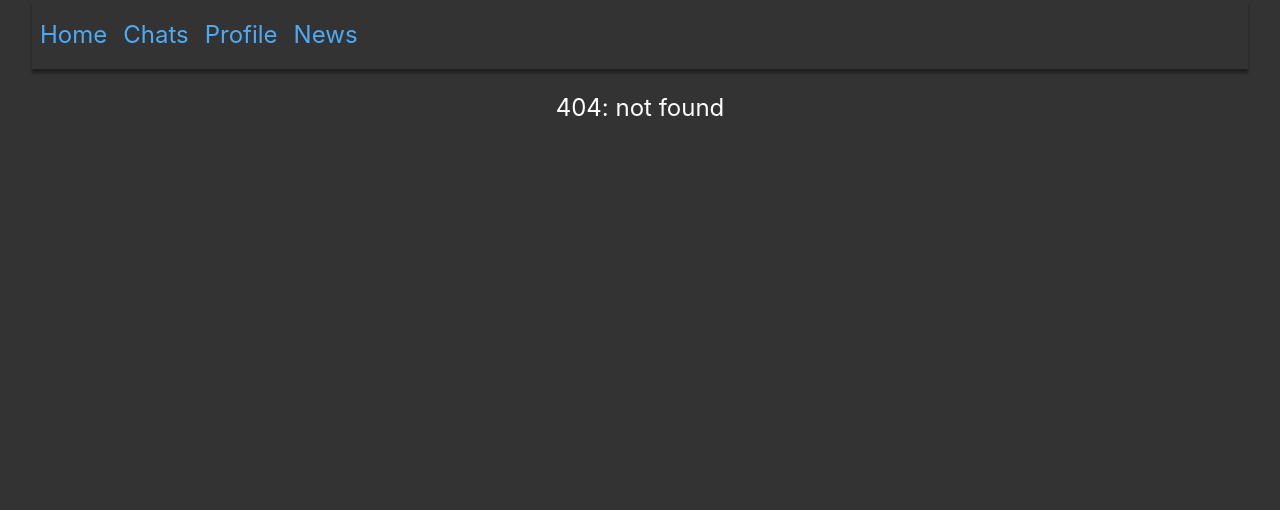
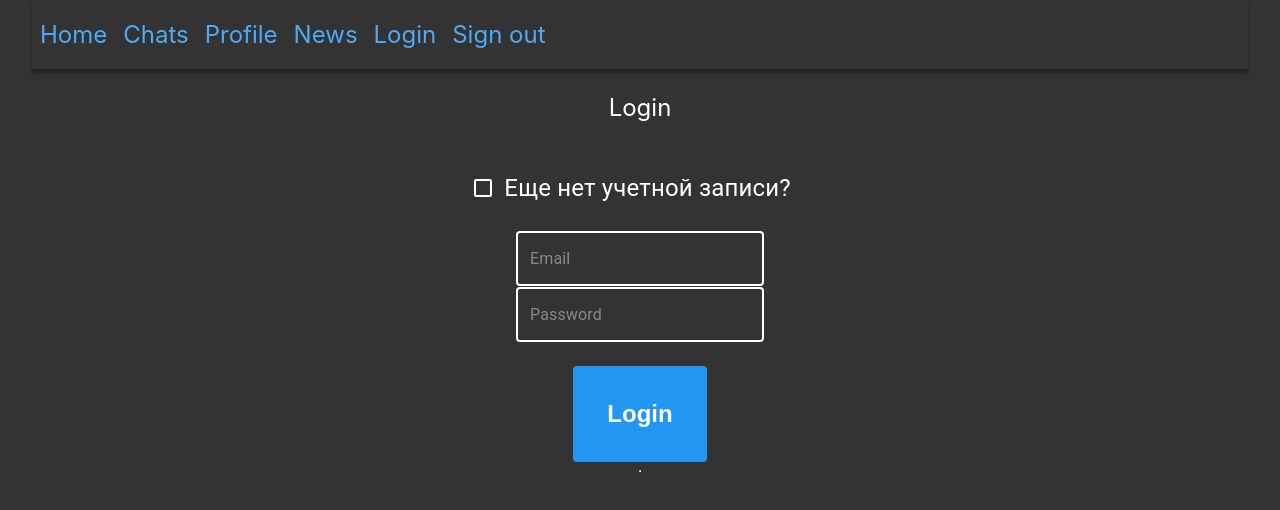
Before and after one commit to marylorian/react_0607, a React (Create React App) app: page /login in a window 1280 px wide. Before the commit this address had no page. Shown: the top 510 px of the page. Built offline with nearby package versions, Linux system fonts and the light colour scheme; no server answers.

Commit message:
Урок 9: Firebase, разбор дз 8 урока

```diff
--- a/package.json
+++ b/package.json
@@ -8,6 +8,7 @@
     "@testing-library/react": "^11.1.0",
     "@testing-library/user-event": "^12.1.10",
     "axios": "^0.21.1",
+    "firebase": "^8.9.0",
     "prop-types": "^15.7.2",
     "react": "^17.0.2",
     "react-dom": "^17.0.2",
--- a/src/actions/messages.js
+++ b/src/actions/messages.js
@@ -1,4 +1,5 @@
 import { AUTHORS } from '../components/App/constants'
+import firebase from 'firebase'
 
 export const ADD_MESSAGE = 'MESSAGES:ADD_MESSAGE'
 
@@ -11,19 +12,45 @@ export const addMessage = (chatId, message) => ({
 })
 
 export const sendMessageToBot = (chatId, message) => {
-    return (dispatch, getState) => {
-        dispatch(addMessage(chatId, message))
+    return () => {
+        firebase.database().ref('messages').child(chatId).push(message)
 
         let timer = setTimeout(() => {
-            dispatch(
-                addMessage(chatId, {
+            firebase
+                .database()
+                .ref('messages')
+                .child(chatId)
+                .push({
                     id: `message${Date.now()}`,
                     author: AUTHORS.BOT,
                     text: 'Привет, я - бот!',
                 })
-            )
 
             clearTimeout(timer)
         }, 1500)
     }
 }
+
+export const subscribeOnMessagesChangings = (chatId) => {
+    return (dispatch, getState) => {
+        firebase
+            .database()
+            .ref('messages')
+            .child(chatId)
+            .on('child_added', (snapshot) => {
+                console.log('child_added', snapshot.val())
+
+                dispatch(addMessage(chatId, snapshot.val()))
+            })
+
+        firebase
+            .database()
+            .ref('messages')
+            .child(chatId)
+            .on('child_changed', (snapshot) => {
+                console.log('child_changed', snapshot.val())
+
+                dispatch(addMessage(chatId, snapshot.val()))
+            })
+    }
+}
--- a/src/actions/profile.js
+++ b/src/actions/profile.js
@@ -1,10 +1,18 @@
 export const CHANGE_NAME = 'PROFILE::CHANGE_NAME'
 export const CHANGE_IS_ONLINE = 'PROFILE::CHANGE_IS_ONLINE'
+export const CHANGE_IS_AUTHED = 'PROFILE::CHANGE_IS_AUTHED'
 
 export const changeName = (name) => ({
     type: CHANGE_NAME,
     payload: {
         name,
+    },
+})
+
+export const changeIsAuthed = (isAuthed) => ({
+    type: CHANGE_IS_AUTHED,
+    payload: {
+        isAuthed,
     },
 })
 
--- a/src/components/App/App.js
+++ b/src/components/App/App.js
@@ -2,8 +2,27 @@ import React from 'react'
 import './App.css'
 import Router from '../Router/Router'
 import { Link } from 'react-router-dom'
+import firebase from 'firebase'
+import { useDispatch } from 'react-redux'
+import { changeIsAuthed } from '../../actions/profile'
 
 function App() {
+    const dispatch = useDispatch()
+
+    React.useEffect(() => {
+        firebase.auth().onAuthStateChanged((user) => {
+            console.log('onAuthStateChanged', { user })
+
+            dispatch(changeIsAuthed(Boolean(user)))
+        })
+    }, [])
+
+    const handleSignOut = (e) => {
+        e.preventDefault()
+
+        firebase.auth().signOut()
+    }
+
     return (
         <div className="app">
             <div className="header">
@@ -11,6 +30,10 @@ function App() {
                 <Link to="/chats">Chats</Link>
                 <Link to="/profile">Profile</Link>
                 <Link to="/news">News</Link>
+                <Link to="/login">Login</Link>
+                <a href="/" onClick={handleSignOut}>
+                    Sign out
+                </a>
             </div>
 
             <Router />
--- a/src/components/Chat/Chat.js
+++ b/src/components/Chat/Chat.js
@@ -4,7 +4,10 @@ import Message from '../Message/Message'
 import Input from '../Input/Input'
 import { AUTHORS } from '../App/constants'
 import { useDispatch, useSelector } from 'react-redux'
-import { sendMessageToBot } from '../../actions/messages'
+import {
+    sendMessageToBot,
+    subscribeOnMessagesChangings,
+} from '../../actions/messages'
 import { useIsChatExists } from '../../hooks/useIsChatExists'
 
 const Chat = (props) => {
@@ -12,6 +15,10 @@ const Chat = (props) => {
 
     const messageList = useSelector((state) => state.messages[chatId] || [])
     const dispatch = useDispatch()
+
+    React.useEffect(() => {
+        dispatch(subscribeOnMessagesChangings(chatId))
+    }, [])
 
     const handleMessageSubmit = (newMessageText) => {
         dispatch(
--- /dev/null
+++ b/src/components/Login/index.js
@@ -0,0 +1,100 @@
+import React from 'react'
+import firebase from 'firebase'
+import TextField from '@material-ui/core/TextField'
+import Checkbox from '@material-ui/core/Checkbox'
+import FormControlLabel from '@material-ui/core/FormControlLabel'
+
+export default function Login(props) {
+    const [email, setEmail] = React.useState('')
+    const [password, setPassword] = React.useState('')
+    const [error, setError] = React.useState('')
+    const [isSigningUp, setIsSigningUp] = React.useState(false)
+
+    const handleChangeEmail = (e) => setEmail(e.target.value)
+    const handleChangePassword = (e) => setPassword(e.target.value)
+    const handleIsSigningUpChange = (e) => setIsSigningUp(e.target.checked)
+
+    const handleLogin = async () => {
+        try {
+            await firebase.auth().signInWithEmailAndPassword(email, password)
+        } catch (error) {
+            setError(error.message)
+        }
+    }
+
+    const handleSignUp = async () => {
+        try {
+            await firebase
+                .auth()
+                .createUserWithEmailAndPassword(email, password)
+        } catch (error) {
+            setError(error.message)
+        }
+    }
+
+    const handleSubmit = () => {
+        console.log('Пытемся залогиниться', { email, password })
+
+        // firebase.auth().onAuthStateChanged((user) => {
+        //     console.log('onAuthStateChange', { user })
+        // })
+
+        if (!email || !password) {
+            setError('Заполните поля')
+            return
+        }
+
+        if (isSigningUp) {
+            handleSignUp()
+            return
+        }
+
+        handleLogin()
+    }
+
+    return (
+        <div
+            style={{
+                display: 'flex',
+                flexDirection: 'column',
+                alignItems: 'center',
+            }}
+        >
+            <p>{isSigningUp ? 'Sign up' : 'Login'}</p>
+            <FormControlLabel
+                control={
+                    <Checkbox
+                        checked={isSigningUp}
+                        onChange={handleIsSigningUpChange}
+                        name="checkedB"
+                        color="primary"
+                    />
+                }
+                label={<p>Еще нет учетной записи?</p>}
+            />
+            <TextField
+                className="child__text-field"
+                variant="outlined"
+                placeholder="Email"
+                value={email}
+                type="email"
+                onChange={handleChangeEmail}
+            />
+            <TextField
+                className="child__text-field"
+                variant="outlined"
+                placeholder="Password"
+                value={password}
+                type="text"
+                onChange={handleChangePassword}
+            />
+
+            <button onClick={handleSubmit}>
+                {isSigningUp ? 'Sign up' : 'Login'}
+            </button>
+
+            <hr />
+            <p>{error}</p>
+        </div>
+    )
+}
--- a/src/components/News/index.js
+++ b/src/components/News/index.js
@@ -1,92 +1,20 @@
 import React from 'react'
-import { API_URL } from '../App/constants'
 import { Button } from '@material-ui/core'
-import transport from '../../services/transport'
 import { useDispatch, useSelector } from 'react-redux'
 import { NEWS_REQUEST_STATUS } from '../../reducers/newss'
 import { fetchNews, fetchNewsByAxios, setNewsList } from '../../actions/news'
 
 export default function News(props) {
-    // const [news, setNews] = React.useState([])
-    // const [isLoading, setIsLoading] = React.useState(false)
-    // const [isError, setIsError] = React.useState(false)
-
-    // const loadData = () => {
-    //     setIsLoading(true)
-    //     setIsError(false)
-    //
-    //     fetch(API_URL)
-    //         .then((response) => {
-    //             console.log('success', { response })
-    //
-    //             if (!response.ok || response.status !== 200) {
-    //                 throw Error('Something went wrong')
-    //             }
-    //
-    //             return response.json()
-    //         })
-    //         .then((responseJson) => {
-    //             console.log('second then in promise', { responseJson })
-    //
-    //             setNews(responseJson)
-    //             setIsLoading(false)
-    //         })
-    //         .catch((error) => {
-    //             console.error('error', error)
-    //
-    //             setIsLoading(false)
-    //             setIsError(true)
-    //         })
-    // }
-
-    // const loadData = async () => {
-    //     try {
-    //         const response = await fetch(API_URL)
-    //
-    //         if (!response.ok || response.status !== 200) {
-    //             throw Error('Something went wrong')
-    //         }
-    //
-    //         const responseJson = await response.json()
-    //
-    //         console.log({ response, responseJson })
-    //     } catch (error) {
-    //         console.error('error', error)
-    //     }
-    // }
-
-    // const loadDataByAxios = () => {
-    //     transport
-    //         .get(API_URL)
-    //         .then(({ data }) => console.log('success', { data }))
-    //         .catch((error) => console.error('error', error))
-    // }
-
-    // const loadDataByAxios = async () => {
-    //     setIsLoading(true)
-    //     setIsError(false)
-    //
-    //     try {
-    //         const { data } = await transport.get(API_URL)
-    //
-    //         console.log('success', { data })
-    //
-    //         setNews(data)
-    //         setIsLoading(false)
-    //     } catch (error) {
-    //         console.error('error', error)
-    //
-    //         setIsLoading(false)
-    //         setIsError(true)
-    //     }
-    // }
-
     const { status, list } = useSelector((state) => state.news)
     const dispatch = useDispatch()
 
     const loadData = () => dispatch(fetchNews())
     const loadDataByAxios = () => dispatch(fetchNewsByAxios())
     const clearData = () => dispatch(setNewsList([]))
+
+    React.useEffect(() => {
+        loadDataByAxios()
+    }, [])
 
     if (status === NEWS_REQUEST_STATUS.LOADING) {
         return <p>Loading...</p>
@@ -96,7 +24,6 @@ export default function News(props) {
         <div>
             <p>News page</p>
             <Button onClick={loadData}>Load Data</Button>
-            <Button onClick={loadDataByAxios}>Load Data By Axios</Button>
             <Button onClick={clearData}>Очистить данные</Button>
 
             {status !== NEWS_REQUEST_STATUS.ERROR ? (
@@ -108,7 +35,10 @@ export default function News(props) {
                     ))}
                 </ol>
             ) : (
-                <p style={{ color: 'red' }}>ERROR!!!</p>
+                <div className="bordered">
+                    <p style={{ color: 'red' }}>Something went wrong</p>
+                    <button onClick={loadData}>Try again</button>
+                </div>
             )}
         </div>
     )
--- a/src/components/Router/Router.js
+++ b/src/components/Router/Router.js
@@ -1,5 +1,5 @@
 import React from 'react'
-import { Switch, Route } from 'react-router'
+import { Switch, Route, Redirect } from 'react-router'
 import '../App/App.css'
 import Chat from '../Chat/Chat'
 import Home from '../Home'
@@ -7,6 +7,14 @@ import Chats from '../Chats/Chats'
 import Profile from '../Profile/Profile'
 import HomeContainer from '../Home/HomeContainer'
 import News from '../News'
+import Login from '../Login'
+import { useSelector } from 'react-redux'
+
+const PrivateRoute = (props) => {
+    const isAuthed = useSelector((state) => state.profile.isAuthed)
+
+    return isAuthed ? <Route {...props} /> : <Redirect to="/login" />
+}
 
 export default function Router() {
     return (
@@ -29,13 +37,15 @@ export default function Router() {
                 )}
             />
 
-            <Route exact path="/chats" component={Chats} />
+            <PrivateRoute exact path="/chats" component={Chats} />
 
-            <Route path="/chats/:chatId" component={Chat} />
+            <PrivateRoute path="/chats/:chatId" component={Chat} />
 
-            <Route path="/profile">
+            <PrivateRoute path="/profile">
                 <Profile />
-            </Route>
+            </PrivateRoute>
+
+            <Route path="/login" component={Login} />
 
             <Route path="/news" component={News} />
 
--- a/src/index.js
+++ b/src/index.js
@@ -6,6 +6,7 @@ import { Provider } from 'react-redux'
 import { persistor, store } from './store'
 import App from './components/App/App'
 import { PersistGate } from 'redux-persist/integration/react'
+import './services/firebase'
 
 ReactDOM.render(
     <React.StrictMode>
--- a/src/reducers/profile.js
+++ b/src/reducers/profile.js
@@ -1,9 +1,14 @@
-import { CHANGE_IS_ONLINE, CHANGE_NAME } from '../actions/profile'
+import {
+    CHANGE_IS_AUTHED,
+    CHANGE_IS_ONLINE,
+    CHANGE_NAME,
+} from '../actions/profile'
 
 const initialState = {
     name: 'John',
     age: 27,
     isOnline: true,
+    isAuthed: false,
 }
 
 export default function reducer(state = initialState, action) {
@@ -20,6 +25,12 @@ export default function reducer(state = initialState, action) {
                 isOnline: action.payload.isOnline,
             }
         }
+        case CHANGE_IS_AUTHED: {
+            return {
+                ...state,
+                isAuthed: action.payload.isAuthed,
+            }
+        }
         default:
             return state
     }
--- /dev/null
+++ b/src/services/firebase.js
@@ -0,0 +1,14 @@
+import firebase from 'firebase'
+
+const firebaseConfig = {
+    apiKey: 'AIzaSyByjSSEd3GYGTcF0guzeiu4LQ8QOCciccY',
+    authDomain: 'gb-example-94884.firebaseapp.com',
+    databaseURL: 'https://gb-example-94884-default-rtdb.firebaseio.com',
+    projectId: 'gb-example-94884',
+    storageBucket: 'gb-example-94884.appspot.com',
+    messagingSenderId: '352120867359',
+    appId: '1:352120867359:web:97635ce5d9dd6c4270a32a',
+    measurementId: 'G-9WD6X5JF1T',
+}
+
+firebase.initializeApp(firebaseConfig)
--- a/src/store.js
+++ b/src/store.js
@@ -10,6 +10,7 @@ import newsReducer from './reducers/newss'
 const persistConfig = {
     key: 'root',
     storage,
+    blacklist: 'messages',
 }
 
 const rootReducer = combineReducers({
```
Also changed, not shown: 1 other file (tests, documents, lock files or other folders).
